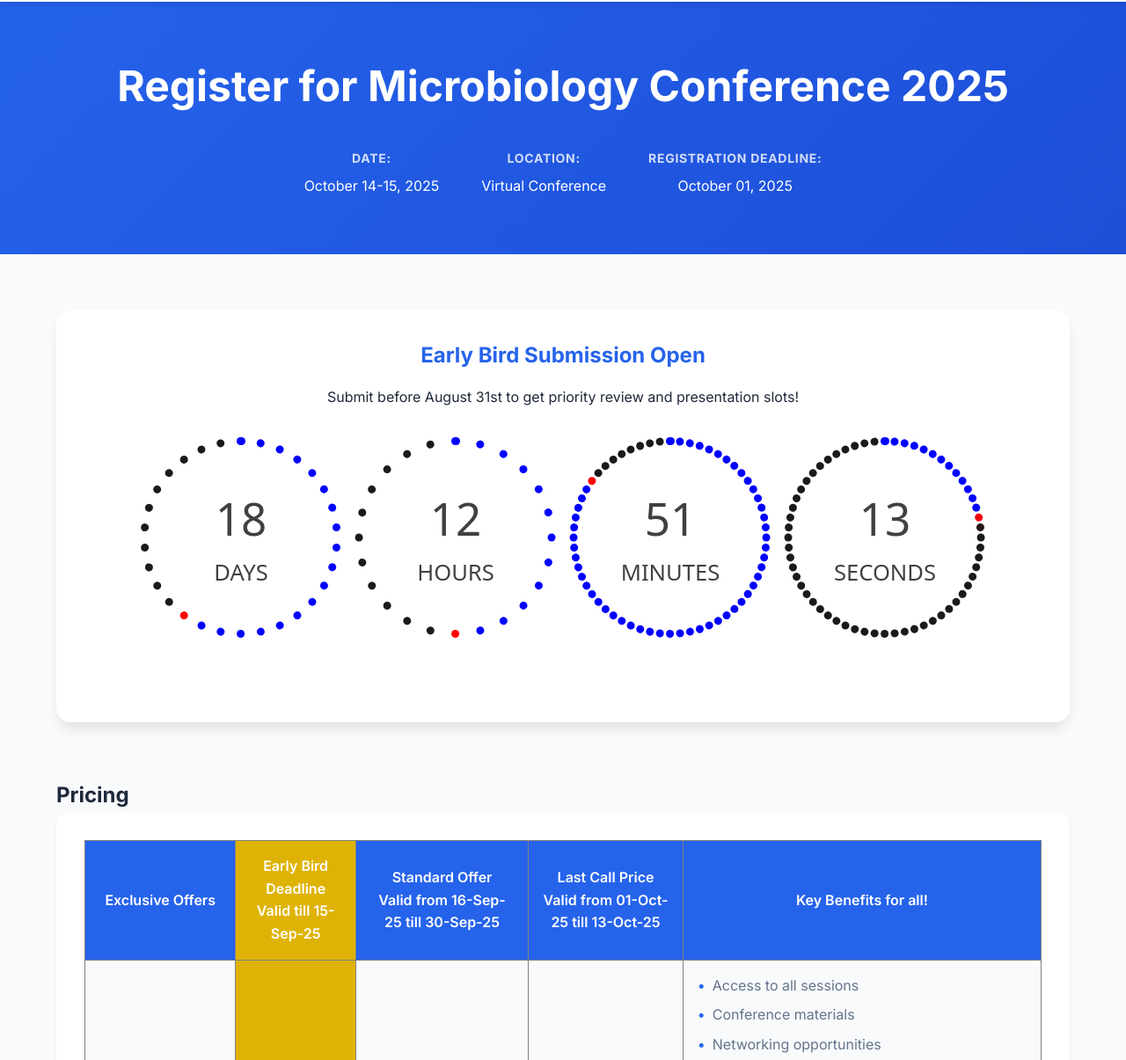
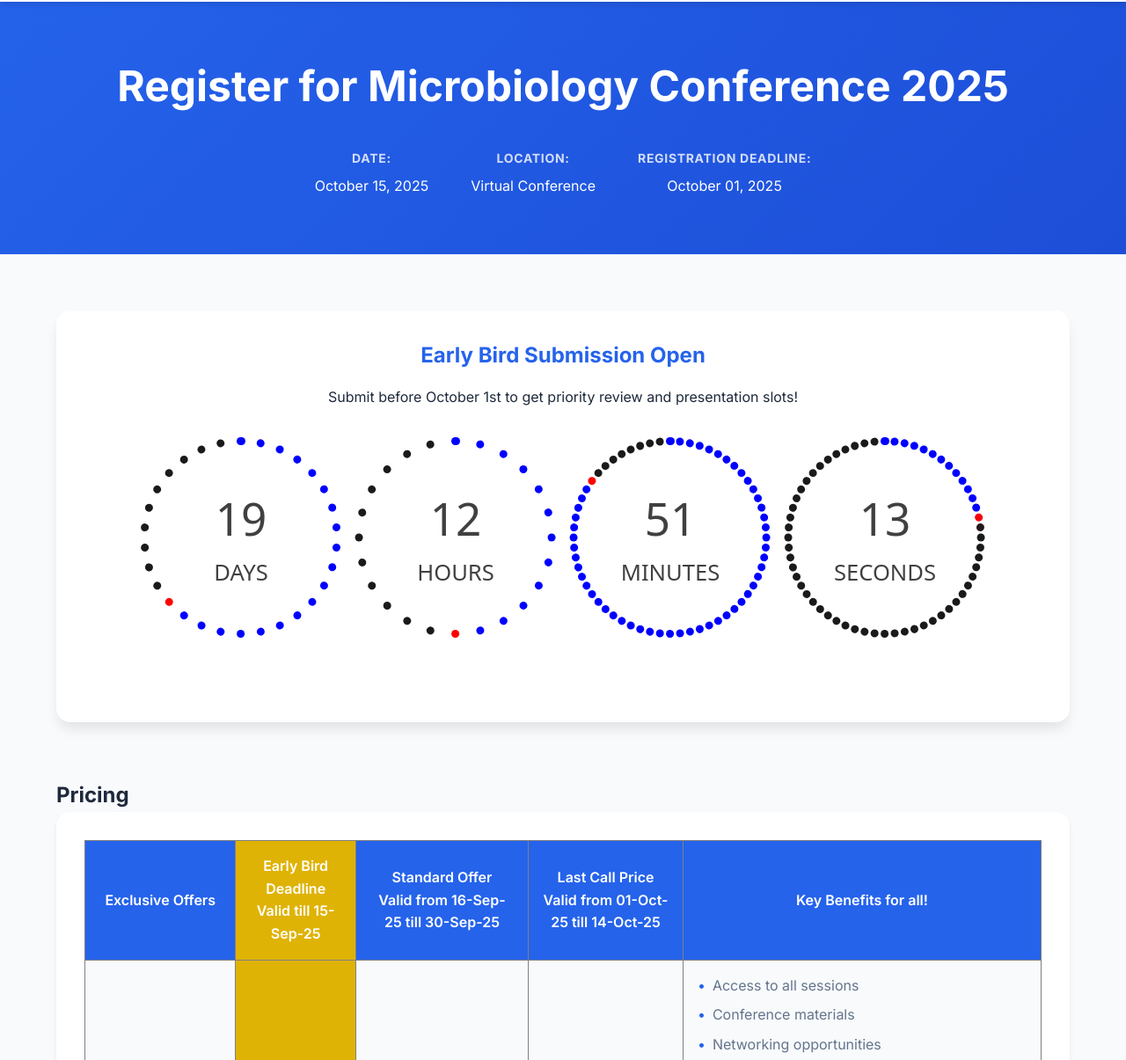
Before and after one commit to BeeBotix/researchsummits_Webpage, a plain HTML site: page reg_conf28.html in a window 1280 px wide. Shown: the part 68-1273 px from the top of the page at 88% size. Drawn offline with Linux system fonts and the light colour scheme.

Commit message:
Update reg_conf28.html

```diff
--- a/reg_conf28.html
+++ b/reg_conf28.html
@@ -704,7 +704,7 @@ body {
       <div class="event-details">
         <div class="detail">
           <strong>Date:</strong>
-          <span>October 14-15, 2025</span>
+          <span>October 15, 2025</span>
         </div>
         <div class="detail">
           <strong>Location:</strong>
@@ -723,9 +723,9 @@ body {
        <section class="info-cards">
   <div class="card highlight-card">
     <h2>Early Bird Submission Open</h2>
-    <p>Submit before August 31st to get priority review and presentation slots!</p>
+    <p>Submit before October 1st to get priority review and presentation slots!</p>
     <!-- Countdown Timer -->
-    <div class="countdown" data-target-date="2025-10-13 00:00:00"></div>
+    <div class="countdown" data-target-date="2025-10-14 00:00:00"></div>
   </div>
 </section>
 
@@ -739,7 +739,7 @@ body {
           <th>Exclusive Offers</th>
           <th>Early Bird Deadline<br>Valid till 15-Sep-25</th>
           <th>Standard Offer<br>Valid from 16-Sep-25 till 30-Sep-25</th>
-          <th>Last Call Price<br>Valid from 01-Oct-25 till 13-Oct-25</th>
+          <th>Last Call Price<br>Valid from 01-Oct-25 till 14-Oct-25</th>
           <th>Key Benefits for all!</th>
         </tr>
       </thead>
```
